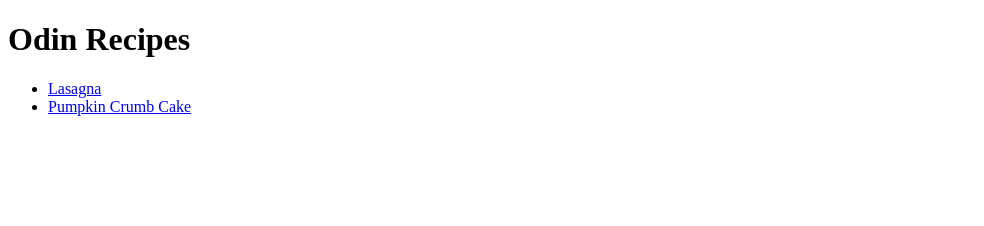
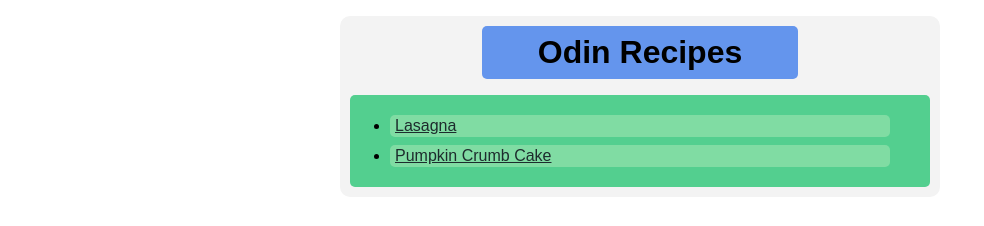
Before and after one commit to gw-co/odin-recipes, a plain HTML site: page index.html in a window 1280 px wide. Shown: the whole page, without its empty margins (0-984 px from the left). Drawn offline with Linux system fonts and the light colour scheme.

Commit message:
added style to index.html

```diff
--- a/index.html
+++ b/index.html
@@ -4,12 +4,15 @@
     <meta charset="UTF-8">
     <meta name="viewport" content="width=device-width, initial-scale=1.0">
     <title>Odin Recipes</title>
+    <link rel="stylesheet" href="style.css">
 </head>
 <body>
-    <h1>Odin Recipes</h1>
-    <ul>
-        <li><a href="./recipes/lasagna.html">Lasagna</a></li>
-        <li><a href="./recipes/pumpkincrumbcake.html">Pumpkin Crumb Cake</a></li>
-    </ul>
+    <div class="content-container">
+        <h1>Odin Recipes</h1>
+        <ul>
+            <li><a href="./recipes/lasagna.html">Lasagna</a></li>
+            <li><a href="./recipes/pumpkincrumbcake.html">Pumpkin Crumb Cake</a></li>
+        </ul>
+    </div>
 </body>
 </html>
--- /dev/null
+++ b/style.css
@@ -0,0 +1,39 @@
+body{
+    font-family: sans-serif;
+    max-width: 600px;
+    margin: 0 auto;
+}
+
+.content-container{
+    background-color: rgb(243, 243, 243);
+    margin: 16px auto;
+    padding: 10px;
+    border-radius: 10px;
+}
+
+h1{
+    background-color: cornflowerblue;
+    text-align: center;
+    margin: 0 auto;
+    max-width: 300px;
+    padding: 8px;
+    border-radius: 5px;
+}
+
+ul{
+    background-color: rgb(83, 207, 143);
+    border-radius: 5px;
+    padding: 12px 32px;
+    margin-bottom: 0;
+}
+
+li{
+    background-color: rgba(184, 237, 190, 0.44);
+    margin: 8px;
+    padding: 2px 5px;
+    border-radius: 5px;
+}
+
+a{
+    color: rgb(29, 44, 45);
+}
```
